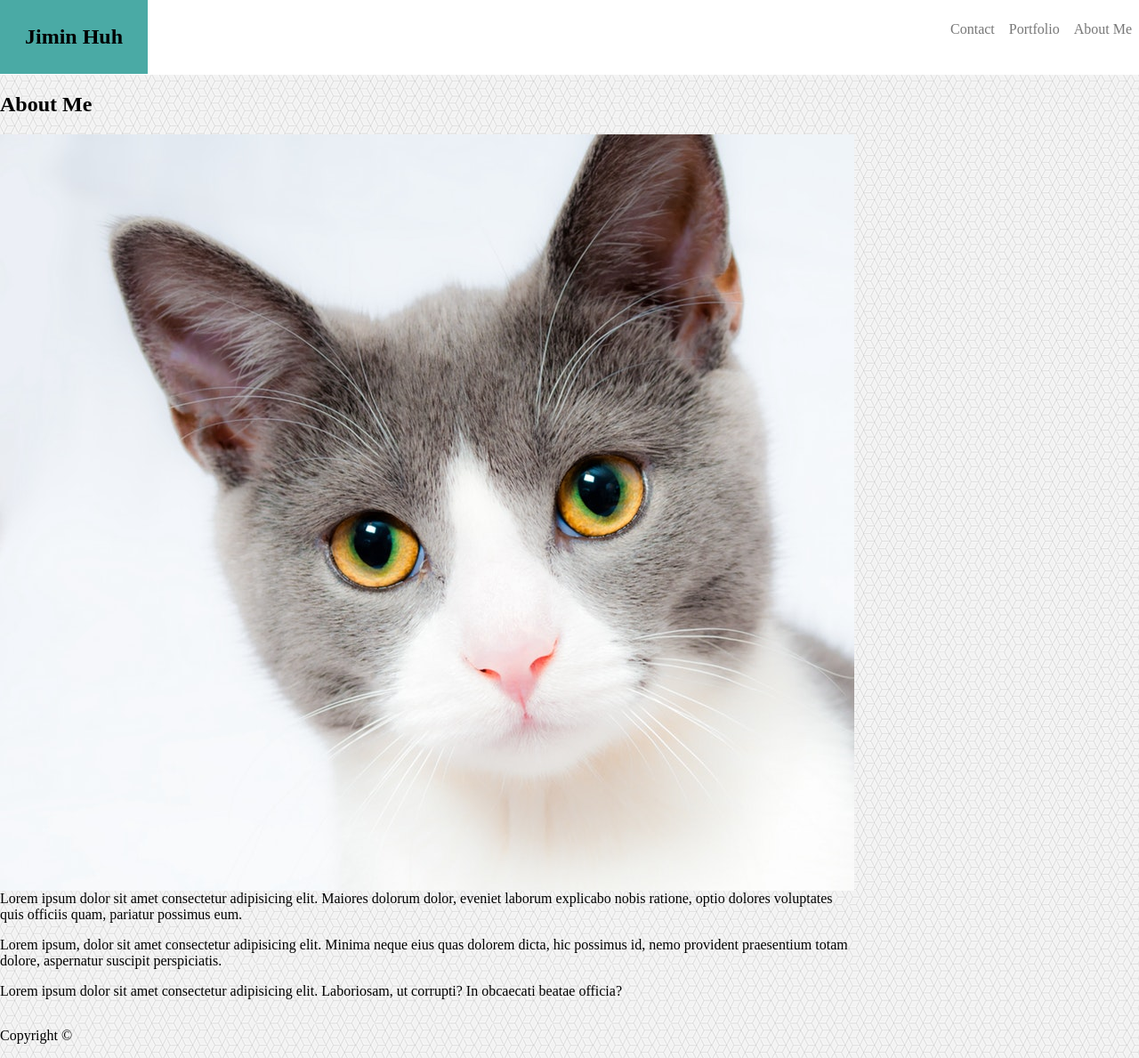
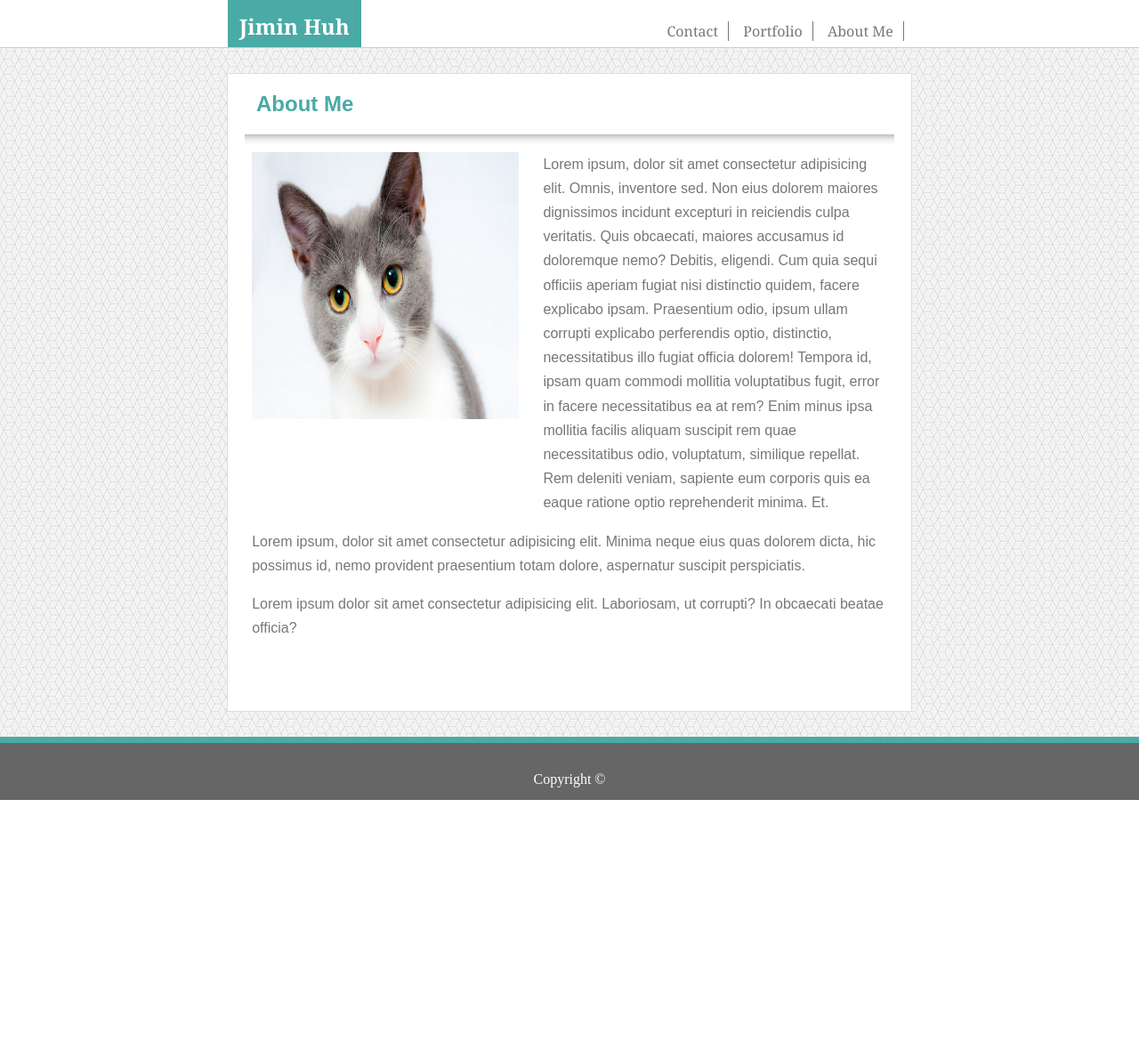
Before and after one commit to jiminhuh/Basic-Portfolio, a plain HTML site: page index.html in a window 1280 px wide. Shown: the whole page at 89% size. After the commit the page ends 899 px from the top, so only its background shows below. Drawn offline with Linux system fonts and the light colour scheme.

Commit message:
finished about me page

```diff
--- a/assets/css/style.css
+++ b/assets/css/style.css
@@ -1,28 +1,51 @@
+html {
+    height: 100%;
+}
 
 body {
     background-image: url("../../assets/images/qbkls.png");
     margin: 0;
-    padding: 0;
+    height: 100%;
 }
 
 .wrapper {
+    width: 60%;
+    margin: 0 auto;
+}
 
+.container {
+    display: flex;
+    flex-direction: column;
+    flex: 1;
+    min-height: calc(100vh - 4rem);
+}
+
+/* Fonts */
+header {
+    font-family: Georgia, 'Times New Roman', Times, serif;
+}
+section {
+    font-family: Arial, Helvetica, sans-serif;
+    color: #777;
 }
 
 /* Nav Bar */
 .navbar {
-    height: 84px;
+    height: 3.3rem;
     background-color: #fff;
     width: 100%;
     margin: 0;
     padding: 0;
+    overflow: hidden;
+    border-bottom: 1px solid #ccc;
 }
 
 .navbar h1 {
     float: left;
     margin: 0;
-    padding: 28px;
+    padding: 0.8rem;
     background-color: #4aaaa5;
+    color: #fff;
 
 }
 
@@ -33,7 +56,9 @@ body {
 
 .navbar li {
     float: right;
-    margin: 8px;
+    margin: 0.5rem;
+    border-right: 1px solid #777;
+    padding-right: 0.7rem;
 }
 
 .navbar a {
@@ -44,10 +69,110 @@ body {
 /* About Me*/
 
 .about-me {
-   overflow: hidden;
-   width: 960px;
+   width: 60%;
+   background: #fff;
+   margin: 28px auto;
+   padding-bottom: 4rem;
+   border: 0.7px solid #ddd;
+
+}
+.about-me p {
+    line-height: 1.7em;
+    padding-left: 1.7rem;
+    padding-right: 1.7rem;
+    margin-top: 0;
+
 }
 
-.about-me img {
-    float: left;
+.image-wrap {
+    display: flex;
 }
+
+
+.about-me h2 {
+    color: #4aaaa5;
+    padding-left: 2rem;
+}
+
+/* Contact Page */
+
+.contact-form {
+    background-color: #fff;
+    width: 60%;
+    height: 50%;
+    margin: 2rem auto;
+    padding: 0.7rem;
+    border: 0.7px solid #ddd;
+}
+
+#contact-info,
+.contact-form h2 {
+    padding-left: 0.7rem;
+}
+
+#contact-info input,
+textarea {
+    width: 95%;
+    margin: 0.4rem 0;
+}
+
+#contact-info textarea {
+    resize: none;
+    height: 100px;
+}
+
+#contact-info #submitBtn {
+    background-color: #4aaaa5;
+    border: none;
+    color: #fff;
+    padding: 0.6rem 0.8rem;
+}
+
+/* Footer*/
+footer {
+    color: #fff;
+    text-align: center;
+    background-color: #666;
+    margin: 0;
+    width: 100%;
+    height: 4rem;
+    border-top: 7px solid #4aaaa5;
+    position: relative;
+}
+
+footer p {
+    margin: 0;
+    padding-top: 2rem;
+}
+
+/* Images */
+
+.image-wrap img {
+    max-width: 300px;
+    max-height: 300px;
+    width: auto;
+    height: auto;
+    padding-left: 1.7rem;
+}
+
+/* Horizontal Lines */
+
+hr {
+    height: 12px;
+    border: 0;
+    box-shadow: inset 0 12px 12px -12px rgba(0, 0, 0, 0.5);
+    width: 95%;
+}
+
+
+/* Media Query */
+
+@media (max-width: 960px) {
+    .image-wrap {
+        flex-direction: column;
+    }
+
+    .image-wrap img {
+        justify-content: center;
+    }
+}
--- a/index.html
+++ b/index.html
@@ -8,6 +8,7 @@
     <title>Jimin Huh Portfolio</title>
 </head>
 <body>
+    <div class="container">
         <header>
             <nav class="navbar">
                 <div class="wrapper">
@@ -23,15 +24,17 @@
 
         <section class="about-me">
             <h2>About Me</h2>
+            <hr>
             <div class="image-wrap">
                 <img src="assets/images/profilepicture.jpg" alt="my profile picture">
-            <p>Lorem ipsum dolor sit amet consectetur adipisicing elit. Maiores dolorum dolor, eveniet laborum explicabo nobis ratione, optio dolores voluptates quis officiis quam, pariatur possimus eum.</p>
+                <p>Lorem ipsum, dolor sit amet consectetur adipisicing elit. Omnis, inventore sed. Non eius dolorem maiores dignissimos incidunt excepturi in reiciendis culpa veritatis. Quis obcaecati, maiores accusamus id doloremque nemo? Debitis, eligendi. Cum quia sequi officiis aperiam fugiat nisi distinctio quidem, facere explicabo ipsam. Praesentium odio, ipsum ullam corrupti explicabo perferendis optio, distinctio, necessitatibus illo fugiat officia dolorem! Tempora id, ipsam quam commodi mollitia voluptatibus fugit, error in facere necessitatibus ea at rem? Enim minus ipsa mollitia facilis aliquam suscipit rem quae necessitatibus odio, voluptatum, similique repellat. Rem deleniti veniam, sapiente eum corporis quis ea eaque ratione optio reprehenderit minima. Et.</p>
             </div>
             <div class="bottom-paragraphs">
                 <p>Lorem ipsum, dolor sit amet consectetur adipisicing elit. Minima neque eius quas dolorem dicta, hic possimus id, nemo provident praesentium totam dolore, aspernatur suscipit perspiciatis.</p>
                 <p>Lorem ipsum dolor sit amet consectetur adipisicing elit. Laboriosam, ut corrupti? In obcaecati beatae officia?</p>
             </div>
         </section>
+    </div>
 
     <footer>
         <p>Copyright &copy;</p>
```
Also changed, not shown: contact.html (+12 -5 lines), portfolio.html (+4 -1 lines). Lines whose indentation alone changed are shown as unchanged.
